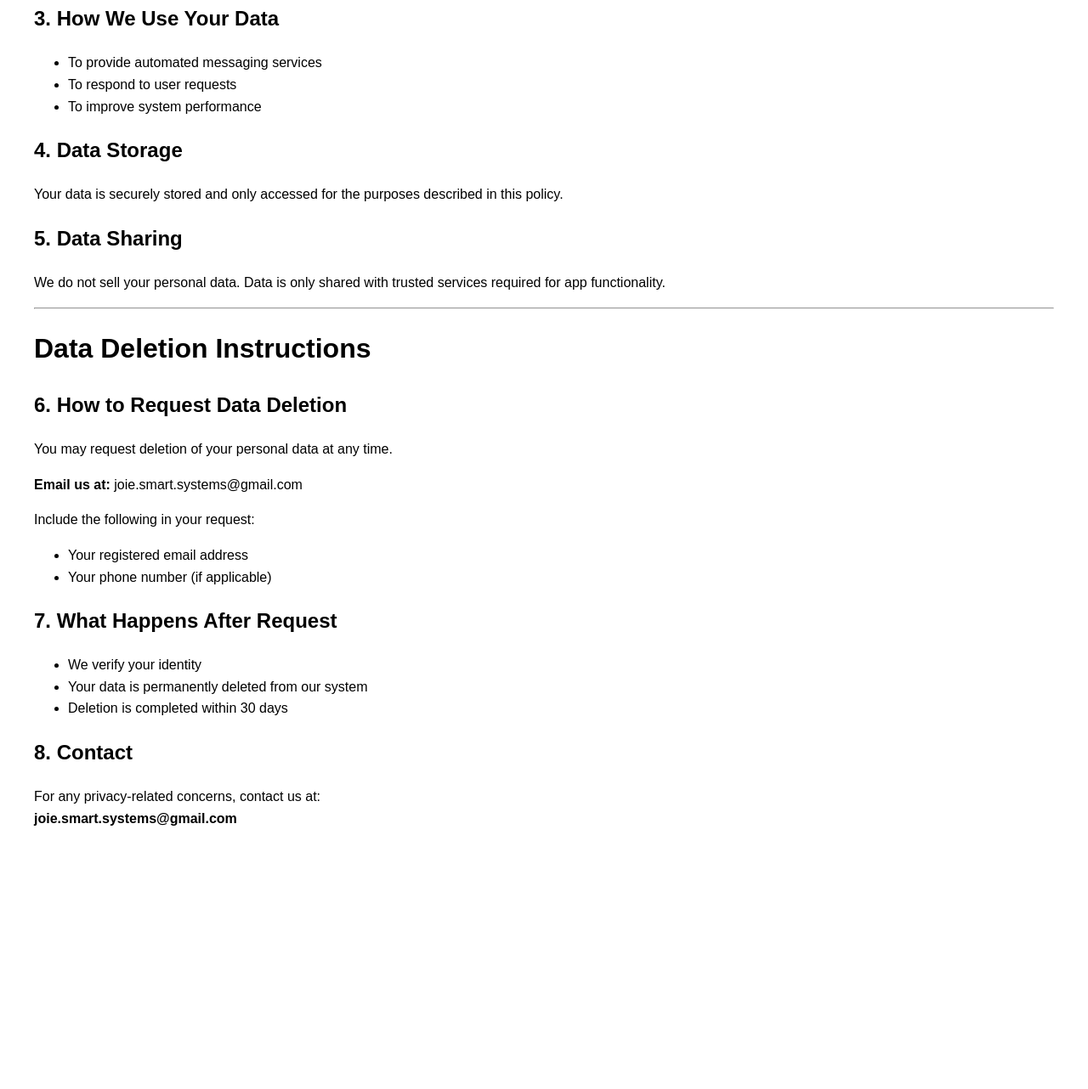
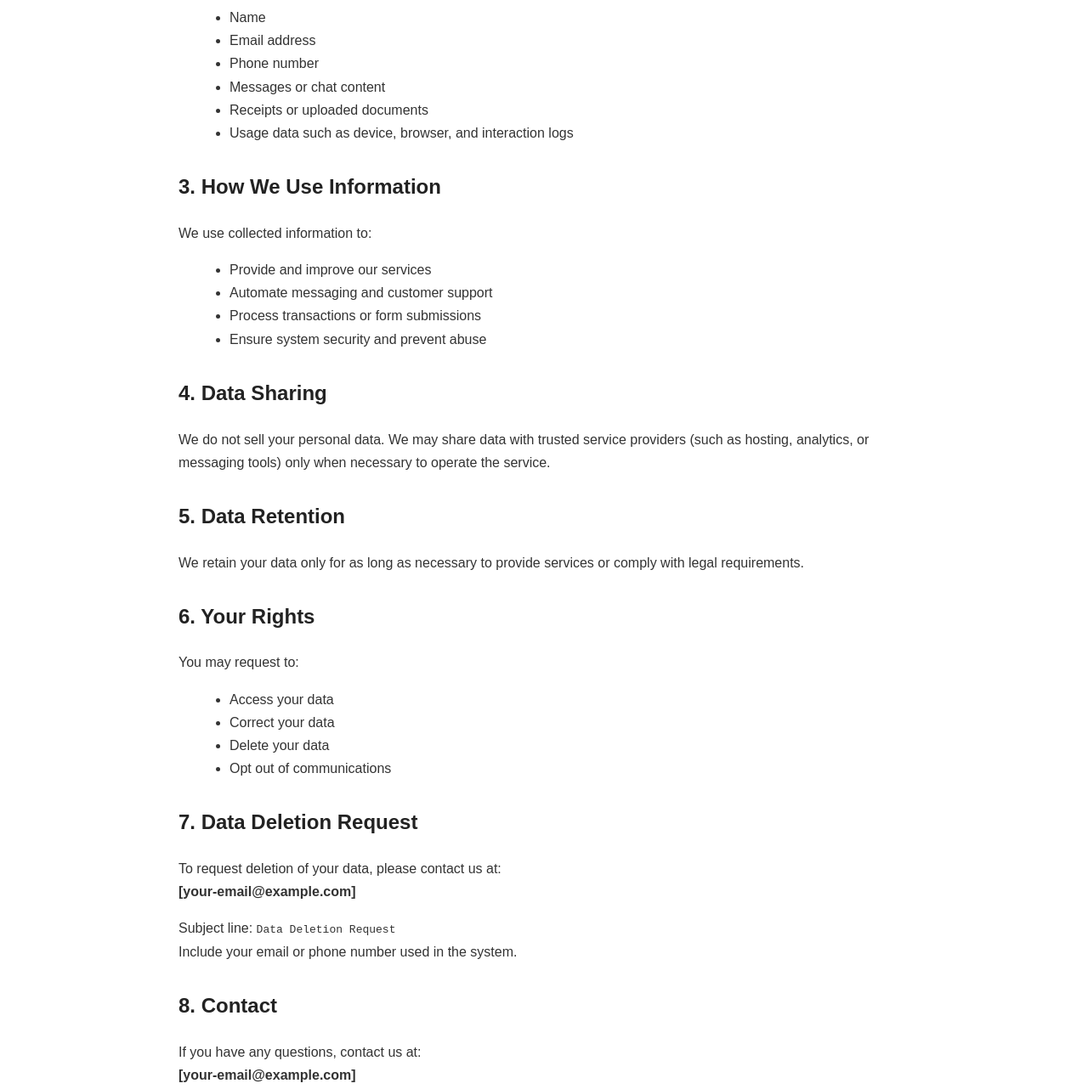
Before and after one commit to joiesmartsystems/privacy-policy, a plain HTML site: page index.html in a window 1280 px wide. Shown: the part 465-1747 px from the top of the page at 85% size. Before the commit the page ends 1481 px from the top, so only its background shows below. Drawn offline with Linux system fonts and the light colour scheme.

Commit message:
Update index.html

```diff
--- a/index.html
+++ b/index.html
@@ -1,74 +1,109 @@
 <!DOCTYPE html>
 <html lang="en">
 <head>
-  <meta charset="UTF-8">
-  <title>Privacy Policy & Data Deletion</title>
-  <meta name="viewport" content="width=device-width, initial-scale=1.0">
+  <meta charset="UTF-8" />
+  <meta name="viewport" content="width=device-width, initial-scale=1.0"/>
+  <title>Privacy Policy</title>
+  <style>
+    body {
+      font-family: Arial, sans-serif;
+      line-height: 1.7;
+      margin: 40px auto;
+      max-width: 900px;
+      color: #333;
+      background: #fff;
+    }
+    h1 {
+      color: #111;
+      border-bottom: 2px solid #eee;
+      padding-bottom: 10px;
+    }
+    h2 {
+      margin-top: 30px;
+      color: #222;
+    }
+    ul {
+      margin-left: 20px;
+    }
+    .container {
+      padding: 20px;
+    }
+    .last-updated {
+      color: gray;
+      font-size: 14px;
+    }
+  </style>
 </head>
 
-<body style="font-family: Arial, sans-serif; line-height: 1.6; margin: 40px;">
+<body>
+  <div class="container">
 
     <h1>Privacy Policy</h1>
-  <p><strong>Effective Date:</strong> May 5, 2026</p>
+    <p class="last-updated"><strong>Last Updated:</strong> May 2026</p>
 
     <h2>1. Introduction</h2>
     <p>
-    This application ("Joie Smart Chat System") respects your privacy and is committed to protecting your personal data.
-    This page explains what data we collect and how we use it.
+      This Privacy Policy describes how we collect, use, and protect your personal information when you use our website or services.
+      By accessing or using our services, you agree to this Privacy Policy.
     </p>
 
     <h2>2. Information We Collect</h2>
+    <p>We may collect the following types of information:</p>
     <ul>
+      <li>Name</li>
       <li>Email address</li>
       <li>Phone number</li>
       <li>Messages or chat content</li>
-    <li>Uploaded forms or receipts</li>
+      <li>Receipts or uploaded documents</li>
+      <li>Usage data such as device, browser, and interaction logs</li>
     </ul>
 
-  <h2>3. How We Use Your Data</h2>
+    <h2>3. How We Use Information</h2>
+    <p>We use collected information to:</p>
     <ul>
-    <li>To provide automated messaging services</li>
-    <li>To respond to user requests</li>
-    <li>To improve system performance</li>
+      <li>Provide and improve our services</li>
+      <li>Automate messaging and customer support</li>
+      <li>Process transactions or form submissions</li>
+      <li>Ensure system security and prevent abuse</li>
     </ul>
 
-  <h2>4. Data Storage</h2>
+    <h2>4. Data Sharing</h2>
     <p>
-    Your data is securely stored and only accessed for the purposes described in this policy.
+      We do not sell your personal data. We may share data with trusted service providers (such as hosting, analytics, or messaging tools)
+      only when necessary to operate the service.
     </p>
 
-  <h2>5. Data Sharing</h2>
+    <h2>5. Data Retention</h2>
     <p>
-    We do not sell your personal data. Data is only shared with trusted services required for app functionality.
+      We retain your data only for as long as necessary to provide services or comply with legal requirements.
     </p>
 
-  <hr>
-
-  <h1>Data Deletion Instructions</h1>
-
-  <h2>6. How to Request Data Deletion</h2>
-  <p>You may request deletion of your personal data at any time.</p>
-
-  <p><strong>Email us at:</strong> joie.smart.systems@gmail.com</p>
-
-  <p>Include the following in your request:</p>
+    <h2>6. Your Rights</h2>
+    <p>You may request to:</p>
     <ul>
-    <li>Your registered email address</li>
-    <li>Your phone number (if applicable)</li>
+      <li>Access your data</li>
+      <li>Correct your data</li>
+      <li>Delete your data</li>
+      <li>Opt out of communications</li>
     </ul>
 
-  <h2>7. What Happens After Request</h2>
-  <ul>
-    <li>We verify your identity</li>
-    <li>Your data is permanently deleted from our system</li>
-    <li>Deletion is completed within 30 days</li>
-  </ul>
+    <h2>7. Data Deletion Request</h2>
+    <p>
+      To request deletion of your data, please contact us at:
+      <br/>
+      <strong>[your-email@example.com]</strong>
+    </p>
+    <p>
+      Subject line: <code>Data Deletion Request</code><br/>
+      Include your email or phone number used in the system.
+    </p>
 
     <h2>8. Contact</h2>
     <p>
-    For any privacy-related concerns, contact us at:<br>
-    <strong>joie.smart.systems@gmail.com</strong>
+      If you have any questions, contact us at:<br/>
+      <strong>[your-email@example.com]</strong>
     </p>
 
+  </div>
 </body>
 </html>
```
Lines whose indentation alone changed are shown as unchanged.
